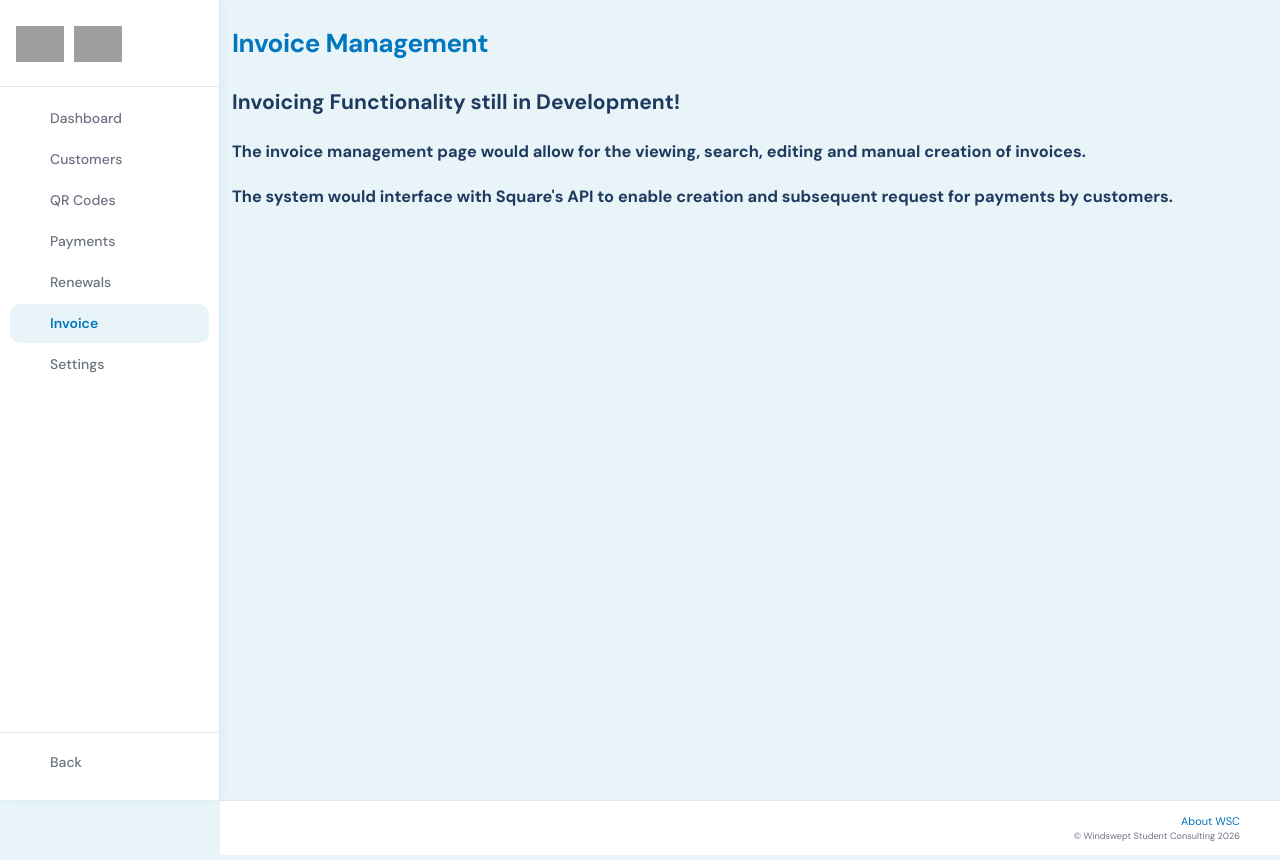
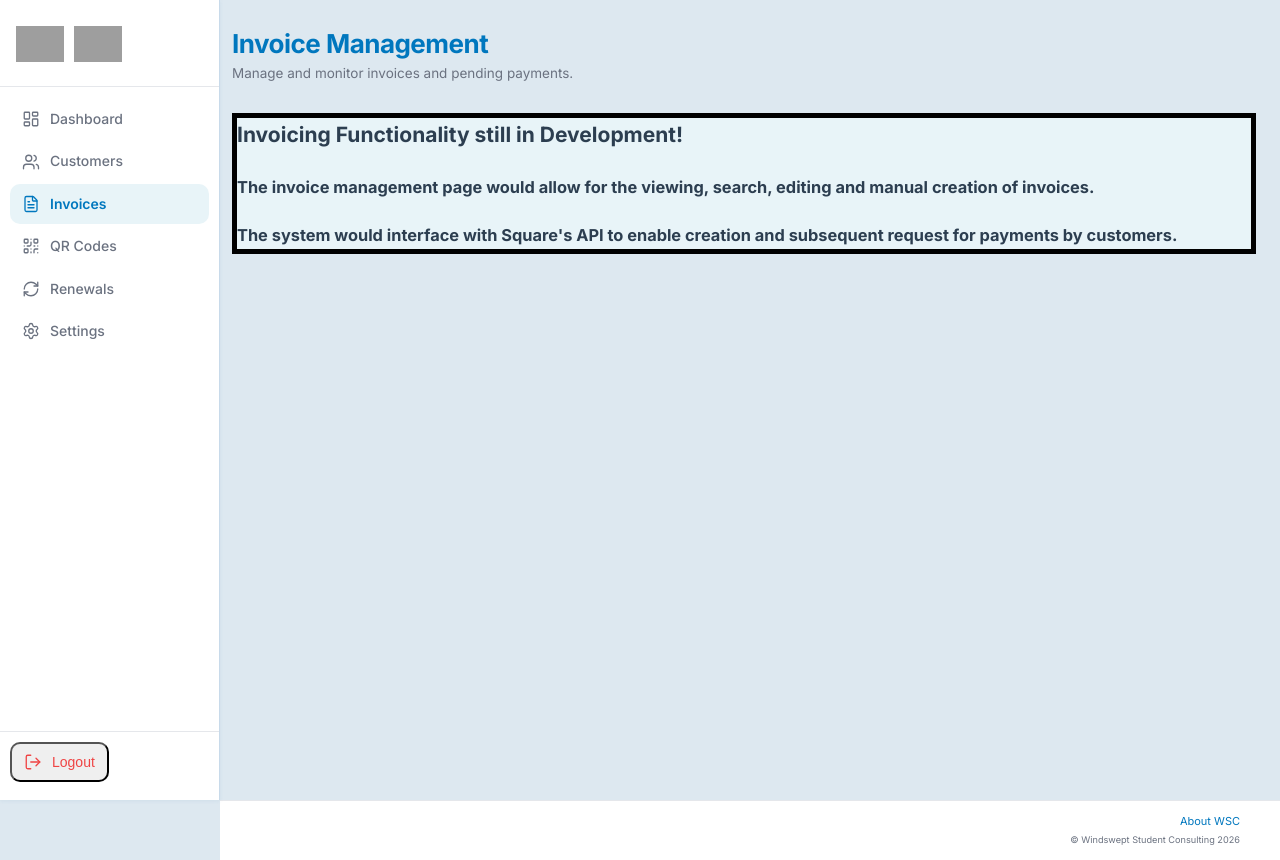
Before and after one commit to CollegeCod/winter-2026-projectrepo, a PHP site: page /invoice.php in a window 1280 px wide. Run offline with PHP 8.4, Linux system fonts and the light colour scheme; grey boxes are pictures that could not be loaded.

Commit message:
Improvement of page sidebars, footers, invoice
- I've adjusted the sidebars of 5 pages. Primarily to adjust what is listed and to fix links. There is currently some inconsistencies with icons.
- I've adjusted the destination of the about page in most footers to "about.php" instead of "sys_about.php".
- Invoice page has had minor fixes. Icons are displaying, some changes to the sidebar. (Logout button may work now as well.)

NOTE: The QR code section may be visible now.

```diff
--- /dev/null
+++ b/ProjectDocs/css/invoice_hub.css
@@ -0,0 +1,49 @@
+/* invoice_hub.css
+	Windswept Student Consulting, 2026-4-08
+	Created by Malcolm Ng
+	======
+	CSS style formatting tailored for "invoice/invoice_hub.php"
+
+*/
+@import url('https://fonts.googleapis.com/css2?family=DM+Sans:wght@300;400;500;600;700&display=swap');
+/* Because I include dashboard CSS alongside this, I'm not duplicating the root CSS here.*/
+
+/* ============================================================
+   RESET & BASE
+   ============================================================ */
+*, *::before, *::after { box-sizing: border-box; margin: 0; padding: 0; }
+html, body { height: 100%; }
+/* Borrowed from customers.css for the sake of consistency.*/
+body {
+    font-family: var(--font);
+    background: var(--bg-main);
+    color: var(--text-body);
+    font-size: 14px;
+    line-height: 1.5;
+    padding: 0;
+}
+
+a {
+    color: var(--primary);
+    text-decoration: none;
+}
+
+a:hover { text-decoration: underline; }
+/* Containers & Layout */
+.main-content {
+    padding: 28px 24px 40px 12px;
+    min-height: 100vh;
+    box-sizing: border-box;
+    min-width: 0;
+}/*Also borrowed.*/
+
+.container{
+
+}
+
+.test-box{
+	border: 5px solid black;
+	min-height: 50px;
+	min-width: 50px;
+	background: var(--bg-main);
+}
--- a/ProjectDocs/customers.php
+++ b/ProjectDocs/customers.php
@@ -124,7 +124,7 @@ $customers = $data_stmt->fetchAll(PDO::FETCH_ASSOC);
     </div>
 
     <nav class="sidebar-nav">
-        <a href="Dashboard.php" class="nav-item">
+        <a href="dashboard.php" class="nav-item">
             <i data-lucide="layout-dashboard" class="nav-icon"></i><span>Dashboard</span>
         </a>
         <a href="customers.php" class="nav-item active">
@@ -360,6 +360,7 @@ $customers = $data_stmt->fetchAll(PDO::FETCH_ASSOC);
 </main>
 
 <footer class="site-footer">
+	<a href="about.php" id="aboutfooter">About WSC</a>
     <p><small>&copy; Windswept Student Consulting 2026</small></p>
 </footer>
 
--- a/ProjectDocs/edit_customer.php
+++ b/ProjectDocs/edit_customer.php
@@ -116,13 +116,13 @@ $current_package = (string)($customer['PACKAGE_ID'] ?? '');
         </div>
     </div>
     <nav class="sidebar-nav">
-        <a href="Dashboard.php" class="nav-item">
+        <a href="dashboard.php" class="nav-item">
             <i data-lucide="layout-dashboard" class="nav-icon"></i><span>Dashboard</span>
         </a>
         <a href="customers.php" class="nav-item active">
             <i data-lucide="users" class="nav-icon"></i><span>Customers</span>
         </a>
-        <a href="qr_codes.php" class="nav-item">
+        <a href="qr_code.php" class="nav-item">
             <i data-lucide="qr-code" class="nav-icon"></i><span>QR Codes</span>
         </a>
         <a href="invoices_hub.php" class="nav-item">
--- a/ProjectDocs/invoice.php
+++ b/ProjectDocs/invoice.php
@@ -8,15 +8,21 @@
 	-
 
 	*/
+/*---- Database & Connections ----*/
+require_once __DIR__ . "/includes/session_manager.php";
+require_once __DIR__ . "/db_connection.php";
+
+//start_secure_session();
+//$pdo = create_database_connection();
 
 	// Requirement & Includes
-	// require_once __DIR__ . "/session_manager.php";
-	// require_once __DIR__ . "/db_connection.php";
+
 	// include __DIR__ . "/logout_modal.php";
 
 
 ?>
-
+<?php ?>
+<!DOCTYPE html>
 <html lang="en">
 	<!-- HEAD SECTION-->
 	<head>
@@ -26,9 +32,10 @@
 
 		<!-- Update these paths to match your project -->
 		<link rel="stylesheet" href="css/dashboard.css">
-		<link rel="stylesheet" href="css/customers.css">
+		<link rel="stylesheet" href="css/invoice_hub.css">
 
 		<script src="https://unpkg.com/lucide@latest/dist/umd/lucide.js"></script>
+		<?php include "logout_modal.php";?>
 	</head>
 	<body>
 <!-- The sidebar component. Provides navigation between site sections.
@@ -45,43 +52,39 @@
 
 		<nav class="sidebar-nav">
 			<a href="dashboard.php" class="nav-item">
-				<i data-lucide="layout-dashboard" class="nav-icon"></i>
-				<span>Dashboard</span>
+				<i data-lucide="layout-dashboard" class="nav-icon"></i><span>Dashboard</span>
 			</a>
 			<a href="customers.php" class="nav-item">
-				<i data-lucide="users" class="nav-icon"></i>
-				<span>Customers</span>
+				<i data-lucide="users" class="nav-icon"></i><span>Customers</span>
+			</a>
+						<!-- You are here -->
+			<a href="invoice.php" class="nav-item active">
+				<i data-lucide="file-text" class="nav-icon"></i><span>Invoices</span>
 			</a>
 			<a href="qr_code.php" class="nav-item">
-				<i data-lucide="qr-code" class="nav-icon"></i>
-				<span>QR Codes</span>
+				<i data-lucide="qr-code" class="nav-icon"></i><span>QR Codes</span>
 			</a>
 			<!-- THIS ITEM APPEARED TO BE INCORRECTLY PATHED. MAY NEED FIXING FROM "invoices.php" to "payments.php".
 				It is unclear if this item should be combined with invoices into "Invoices & Payments". -->
-			<a href="payments.php" class="nav-item">
+			<!--<a href="payments.php" class="nav-item">
 				<i data-lucide="credit-card" class="nav-icon"></i>
 				<span>Payments</span>
-			</a>
+			</a>-->
 			<a href="renewals.php" class="nav-item">
 				<i data-lucide="refresh-cw" class="nav-icon"></i>
 				<span>Renewals</span>
 			</a>
-			<!-- You are here -->
-			<a href="invoice.php" class="nav-item active">
-				<i data-lucide="file-text" class="nav-icon"></i>
-				<span>Invoice</span>
-			</a>
-			<a href="sys_settings.php" class="nav-item">
+			<a href="settings.php" class="nav-item">
 				<i data-lucide="settings" class="nav-icon"></i>
 				<span>Settings</span>
 			</a>
 		</nav>
 
 		<div class="sidebar-footer">
-			<a href="dashboard.php" class="nav-item">
-				<i data-lucide="arrow-left" class="nav-icon"></i>
-				<span>Back</span>
-			</a>
+			<button data-logout class="nav-item logout">
+				<i data-lucide="log-out" class="nav-icon"></i>
+				<span>Logout</span>
+			</button>
 		</div>
 	</aside>
 <!-- Content Display -->
@@ -90,24 +93,28 @@
 		<div class="page-header">
 			<div>
 				<h1>Invoice Management</h1>
-				<!-- A subtitle would go here, but I'm uncertain if I should put one here.-->
+				<p class="page-subtitle">Manage and monitor invoices and pending payments.</p> <!-- Subtitle may need revising.-->
 			</div>
 		</div>
 		<!-- Main content goes here.-->
-		<div>
+		<div class="test-box">
 			<h2>Invoicing Functionality still in Development!</h2>
 			<br>
 			<h3>The invoice management page would allow for the viewing, search, editing and manual creation of invoices.</h3>
 			<br>
-			<h3>The system would interface with Square's API to enable creation and subsequent request for payments by customers.</h3
+			<h3>The system would interface with Square's API to enable creation and subsequent request for payments by customers.</h3>
 		</div>
 	</main>
 
-
+	<?php if (file_exists('logout_modal.php')) { /* include 'logout_modal.php'; */ } ?>
 	<!-- Footer goes here -->
 	<!-- We can probably improve the footer by having it in a single file, and simply including it where needed. -->
 	<footer class="site-footer">
-		<a href="sys_about.php" id="aboutfooter">About WSC</a>
+		<a href="about.php" id="aboutfooter">About WSC</a>
 		<p><small>&copy; Windswept Student Consulting 2026</small></p>
 	</footer>
+
+	<script>
+		lucide.createIcons();
+	</script>
 </html>
--- a/ProjectDocs/new_customer.php
+++ b/ProjectDocs/new_customer.php
@@ -282,6 +282,7 @@ if ($_SERVER['REQUEST_METHOD'] === 'POST') {
 </main>
 
 <footer class="site-footer">
+	<a href="about.php" id="aboutfooter">About WSC</a>
     <p><small>&copy; Windswept Student Consulting 2026</small></p>
 </footer>
 
```
Also changed, not shown: ProjectDocs/dashboard.php (+10 -12 lines).
